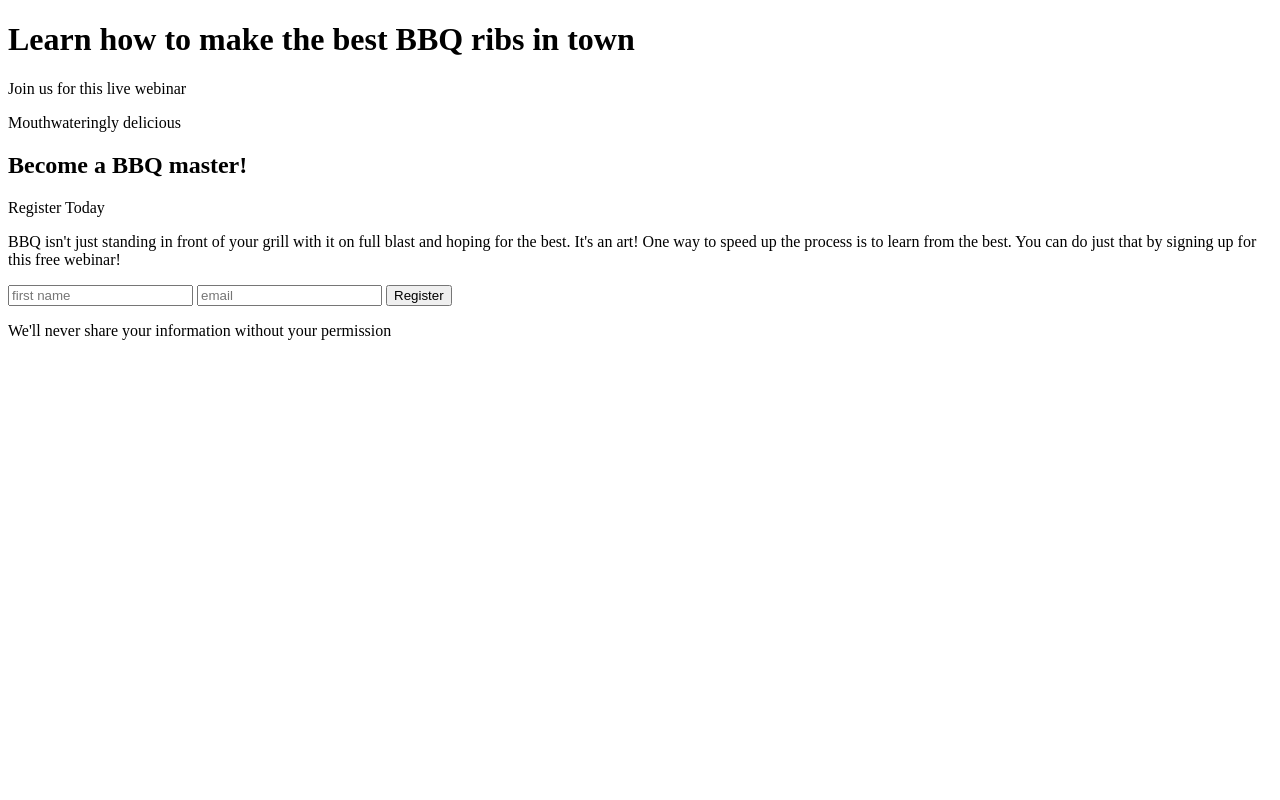
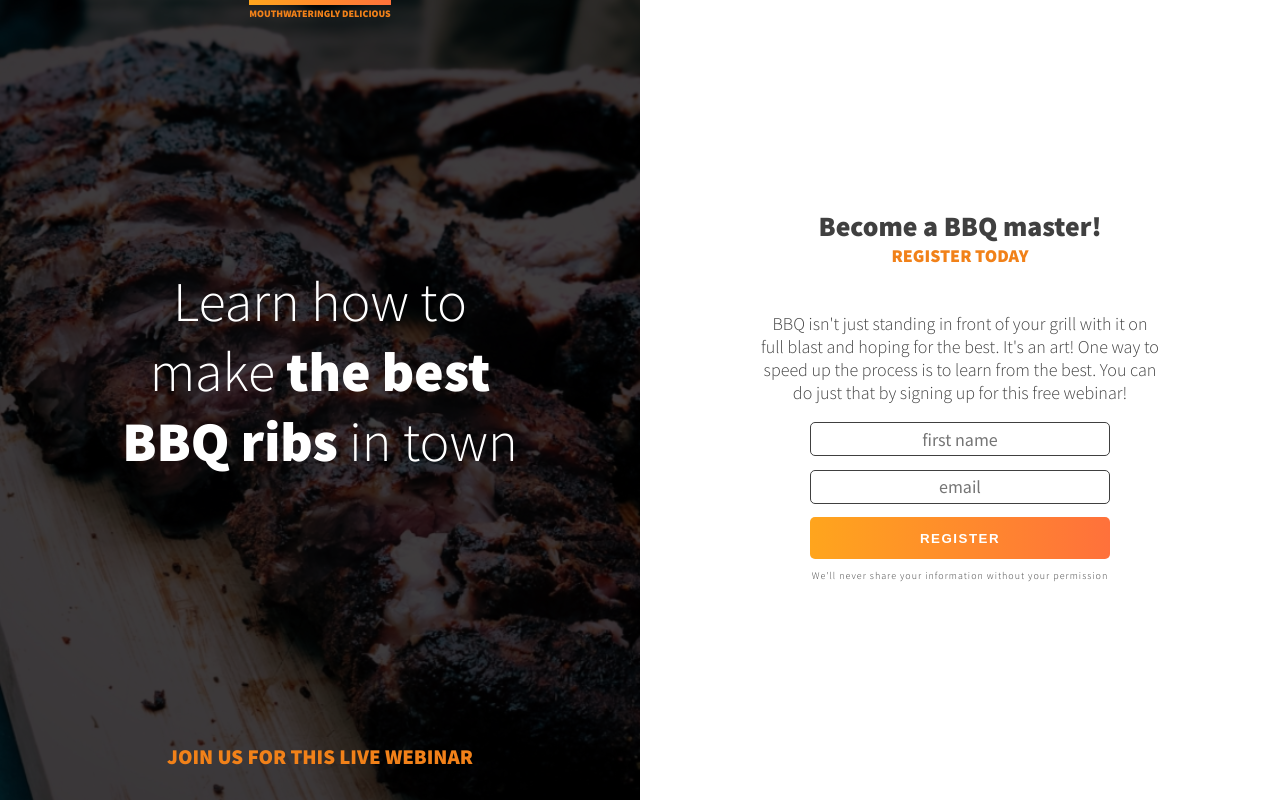
Before and after one commit to nguyenlekhtn/BBQ, a plain HTML site: page index.html in a window 1280 px wide. Drawn offline with Linux system fonts and the light colour scheme.

Commit message:
build after adding plugin

```diff
--- a/src/index.html
+++ b/index.html
@@ -4,7 +4,7 @@
         <meta charset="UTF-8">
         <meta http-equiv="X-UA-Compatible" content="IE=edge">
         <meta name="viewport" content="width=device-width, initial-scale=1.0">
-        <link href="https://fonts.googleapis.com/css2?family=Source+Sans+Pro:wght@300;400;900&display=swap" rel="stylesheet">  </head>
+        <link href="https://fonts.googleapis.com/css2?family=Source+Sans+Pro:wght@300;400;900&display=swap" rel="stylesheet">  <script defer src="bundle.js"></script></head>
     </head>
     <body>
         <div class="intro">
--- a/src/index.js
+++ /dev/null
@@ -1,2 +0,0 @@
-import "./styles.css";
-console.log("hello world!");
--- a/src/styles.css
+++ /dev/null
@@ -1,172 +0,0 @@
-/* font-family: 'Source Sans Pro', sans-serif; */
-
-* {
-  box-sizing: border-box;
-}
-
-body {
-  margin: 0;
-  font-family: "Source Sans Pro", sans-serif;
-  font-weight: 300;
-  font-size: 1rem;
-  color: #404040;
-  text-align: center;
-}
-
-/* =====
-Typographic
-======== */
-
-h1 {
-  font-size: 2.25rem;
-  font-weight: 300;
-  color: white;
-  margin: 0;
-}
-
-strong {
-  font-weight: 900;
-}
-
-.top-text,
-h1 + p,
-h2 + p {
-  font-weight: 900;
-  color: #f18119;
-  text-transform: uppercase;
-}
-
-h1 + p {
-  font-size: 1.3125rem;
-}
-
-.top-text {
-  font-size: 0.625rem;
-  order: -1;
-  margin: 0;
-  border-top: 5px solid #f18119;
-  padding-top: 2px;
-  border-image: linear-gradient(to left, #ff713b, #ffa51d) 1;
-}
-
-h2 {
-  font-size: 1.3125rem;
-  font-weight: 900;
-  margin: 0;
-}
-
-h2 + p {
-  margin-top: 0;
-  margin-bottom: 1.5em;
-}
-
-.fine-print {
-  font-size: 0.625rem;
-  letter-spacing: 1px;
-}
-
-/* Layout  */
-
-.intro {
-  background-color: #404040;
-  background-image: url(images/ribs.jpg);
-  background-size: cover;
-  background-position: center;
-  background-blend-mode: multiply;
-  padding: 0 0.5em 0.5em;
-  min-height: 50vh;
-  display: flex;
-  flex-direction: column;
-  justify-content: space-between;
-}
-
-.main-content {
-  padding: 2em 1em;
-  display: flex;
-  flex-direction: column;
-  justify-content: center;
-}
-
-.intro > *,
-.main-content > * {
-  max-width: 400px;
-  margin-left: auto;
-  margin-right: auto;
-}
-
-/* Form */
-
-.email-collector {
-  width: 80%;
-  max-width: 300px;
-}
-
-input,
-.btn {
-  width: 100%;
-  border-radius: 5px;
-}
-
-input {
-  font-family: inherit;
-  font-size: inherit;
-  text-align: inherit;
-  padding: 0.25em;
-  border: 1px solid #404040;
-  margin-bottom: 0.75em;
-  transform: scale(1);
-  transition: transform 0.5s;
-}
-
-input:focus {
-  transform: scale(1.1);
-}
-
-.btn {
-  display: inline-block;
-  border: 0;
-  padding: 1em;
-  letter-spacing: 1.5px;
-  text-transform: uppercase;
-  font-weight: 900;
-  cursor: pointer;
-}
-
-.btn-primary {
-  background-image: linear-gradient(to left, #ff713b, #ffa51d);
-  color: white;
-  transform: scale(1);
-  transition: transform 0.5s;
-}
-
-.btn-primary:hover,
-.btn-primary:focus {
-  transform: scale(1.1);
-}
-
-/* Media queries */
-@media (min-width: 500px) {
-  body {
-    display: flex;
-    font-size: 1.125rem;
-  }
-
-  .intro,
-  .main-content {
-    width: 50%;
-    min-height: 100vh;
-  }
-
-  h1 {
-    font-size: 3.5rem;
-  }
-
-  h2 {
-    font-size: 1.75rem;
-  }
-
-  .top-text,
-  .fine-print {
-    font-size: 0.625rem;
-  }
-}
```
Also changed, not shown: bundle.js (added, +190 -0 lines), package.json (deleted, +0 -27 lines), src/text/text.md (deleted, +0 -16 lines), webpack.config.js (deleted, +0 -35 lines), .eslintrc.json (deleted), 6fc39e4b6fb8f649ce61.jpg (renamed from src/images/ribs.jpg), README.md (deleted), 3 other files.
